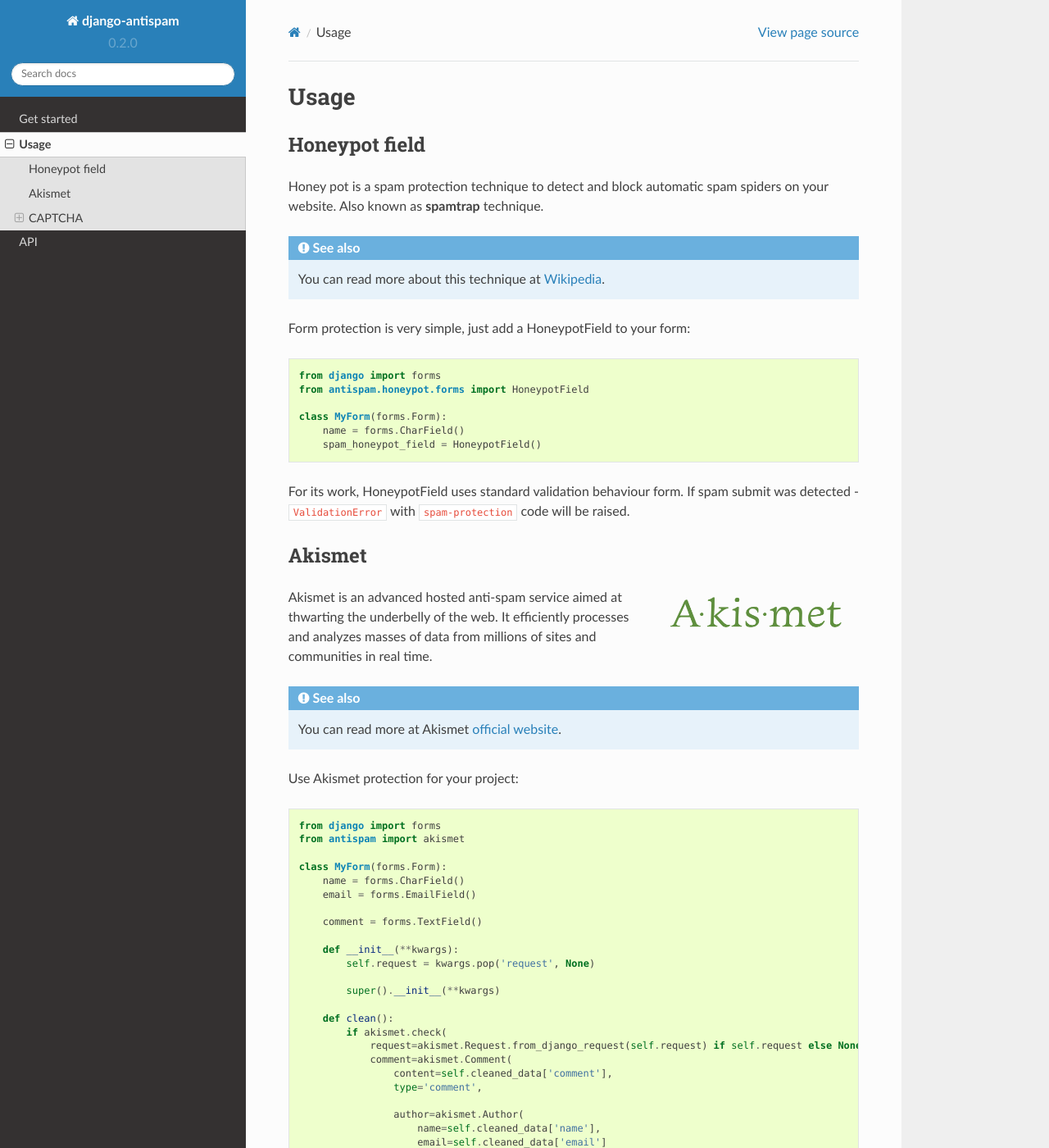
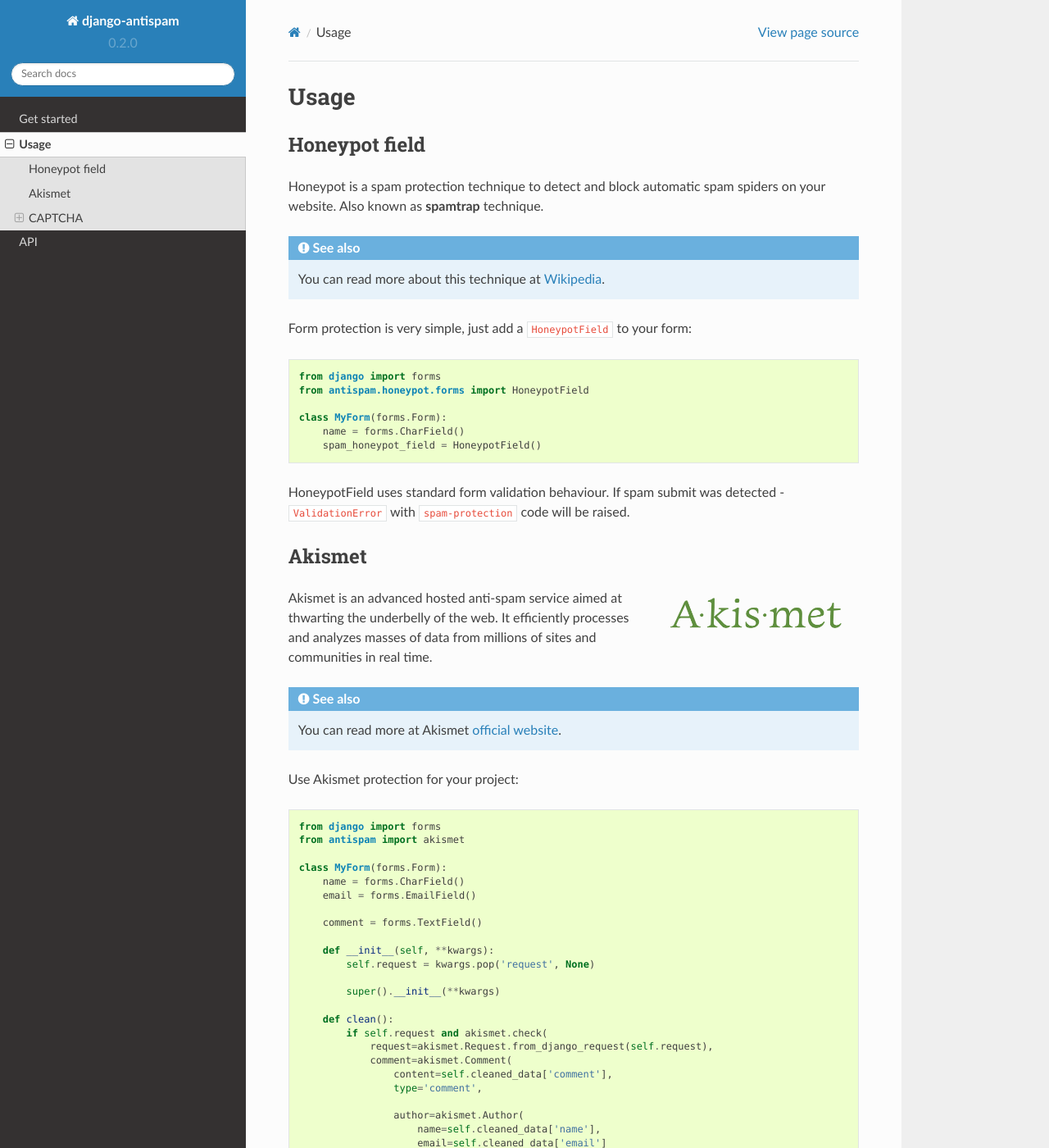
Before and after one commit to mixkorshun/django-antispam, a Sphinx documentation site: the page built from docs/usage.rst, in a window 1280 px wide and 1400 px high. Shown: the whole window at 82% size. Built offline with Sphinx 7.4.7 and the Read the Docs theme 2.0.0, drawn with Linux system fonts in a browser that asks for light colours; some of the changed text lies outside the part shown.

Commit message:
docs/usage: fix akismet example and warnings
* akismet usage example:
  - self is missing in __init__
  - no point to make an akismet check if there is no request so test it first
  - `clean` method should return cleaned_data, so add return at the end
* fix duplicate `official website` links by making them anonymous
* nitpick a little on some phrases :)

```diff
--- a/docs/usage.rst
+++ b/docs/usage.rst
@@ -6,12 +6,12 @@
 Honeypot field
 --------------
 
-Honey pot is a spam protection technique to detect and block automatic spam spiders on your website.
+Honeypot is a spam protection technique to detect and block automatic spam spiders on your website.
 Also known as **spamtrap** technique.
 
 .. seealso:: You can read more about this technique at `Wikipedia <https://en.wikipedia.org/wiki/Spamtrap>`_.
 
-Form protection is very simple, just add a HoneypotField to your form:
+Form protection is very simple, just add a ``HoneypotField`` to your form:
 
 ..  code-block:: python
 
@@ -22,7 +22,7 @@
         name = forms.CharField()
         spam_honeypot_field = HoneypotField()
 
-For its work, HoneypotField uses standard validation behaviour form.
+HoneypotField uses standard form validation behaviour.
 If spam submit was detected - ``ValidationError`` with ``spam-protection`` code will be raised.
 
 
@@ -36,7 +36,7 @@
 Akismet is an advanced hosted anti-spam service aimed at thwarting the underbelly of the web.
 It efficiently processes and analyzes masses of data from millions of sites and communities in real time.
 
-.. seealso:: You can read more at Akismet `official website <https://akismet.com/>`_.
+.. seealso:: You can read more at Akismet `official website <https://akismet.com/>`__.
 
 Use Akismet protection for your project:
 
@@ -51,14 +51,14 @@
 
         comment = forms.TextField()
 
-        def __init__(**kwargs):
+        def __init__(self, **kwargs):
             self.request = kwargs.pop('request', None)
 
             super().__init__(**kwargs)
 
         def clean():
-            if akismet.check(
-                request=akismet.Request.from_django_request(self.request) if self.request else None,
+            if self.request and akismet.check(
+                request=akismet.Request.from_django_request(self.request),
                 comment=akismet.Comment(
                     content=self.cleaned_data['comment'],
                     type='comment',
```
Also changed, not shown: other parts of docs/usage.rst (+5 -5 lines).
